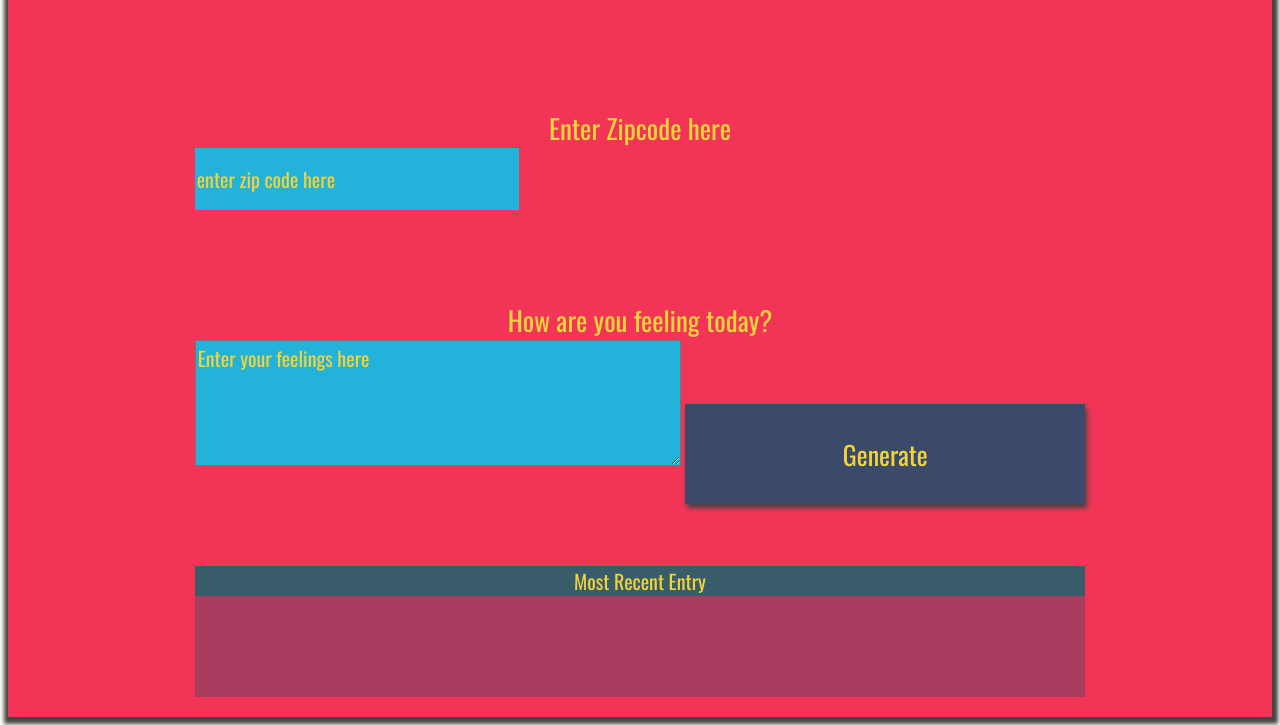
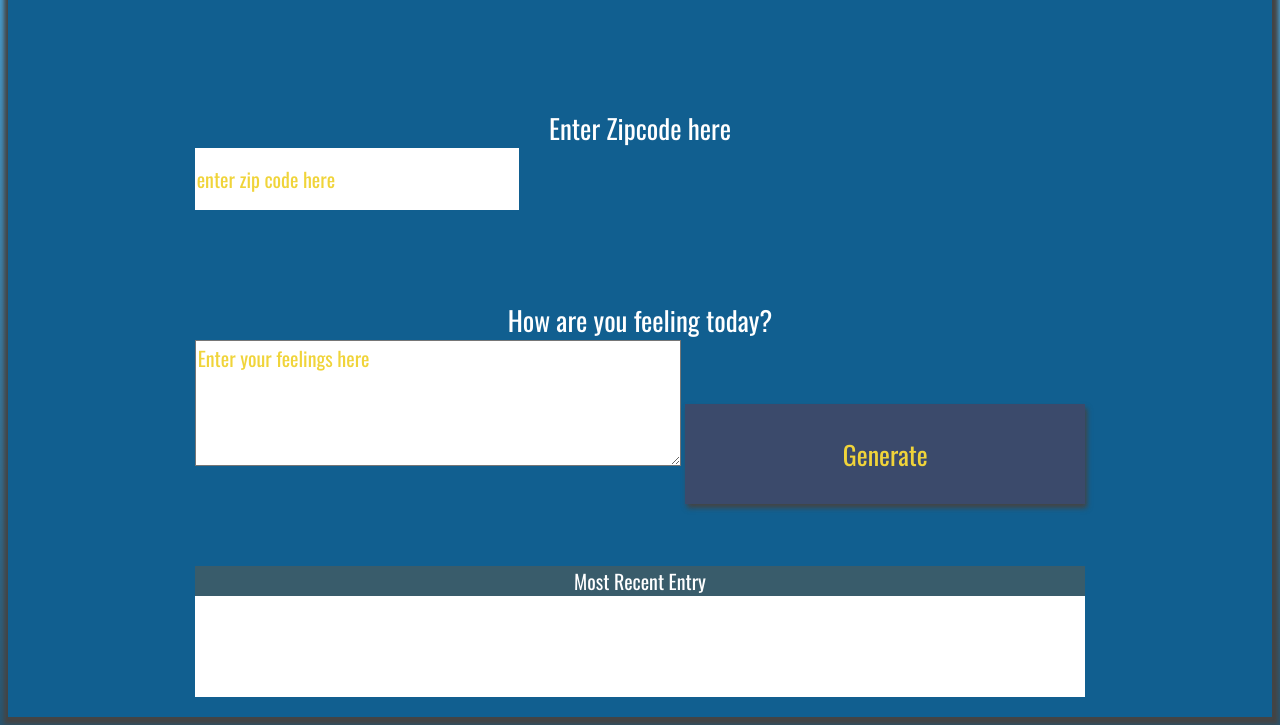
Before and after one commit to ramonlee30/Section-4-Weather, a plain HTML site: page website/index.html in a window 1280 px wide. Shown: the part 91-816 px from the top of the page. Drawn offline with nearby package versions, Linux system fonts and the light colour scheme; a web font is replaced by a local one.

Commit message:
Update style.css

```diff
--- a/website/style.css
+++ b/website/style.css
@@ -1,5 +1,5 @@
 body{
-    background: #fffff8;
+    background: linear-gradient(#4ba2d5, #29546e);
     font-family: -apple-system, BlinkMacSystemFont, sans-serif;
 }
 
@@ -8,8 +8,8 @@ body{
     grid-auto-rows: minmax(150px, auto);
     /* grid-template-columns:  */
     height:100vh;
-    background: #f23557;
-    color: #f0d43a;
+    background: #115f90;
+    color: white;
     justify-content: center;
     grid-gap: 1em;
     font-size: 20px;
@@ -23,7 +23,7 @@ body{
 
 .entry{
     text-align: center;
-    background: rgba(59, 74, 107, .4);
+    background: white;
     margin-bottom: 20px;
     margin-top: 20px;
 }
@@ -62,7 +62,7 @@ input{
     display:block;
     height: 60px;
     width: 320px;
-    background:#22b2da;
+    background:white;
     color: #f0d43a;
     font-size: 20px;
     font-family: 'Oswald', sans-serif;
@@ -84,7 +84,7 @@ h1{
 }
 
 textarea{
-    background:#22b2da;
+    background:white;
     color: #f0d43a;
     font-size: 20px;
     font-family: 'Oswald', sans-serif;
```
